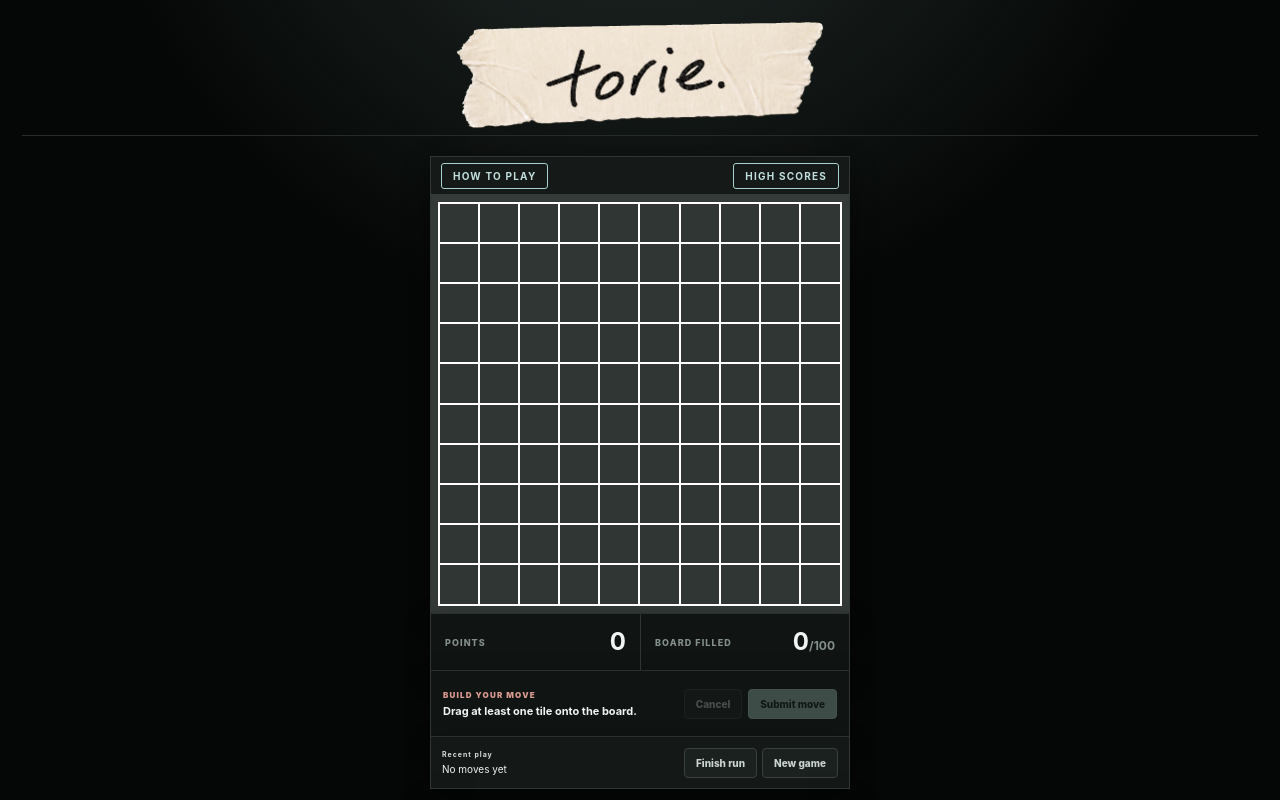
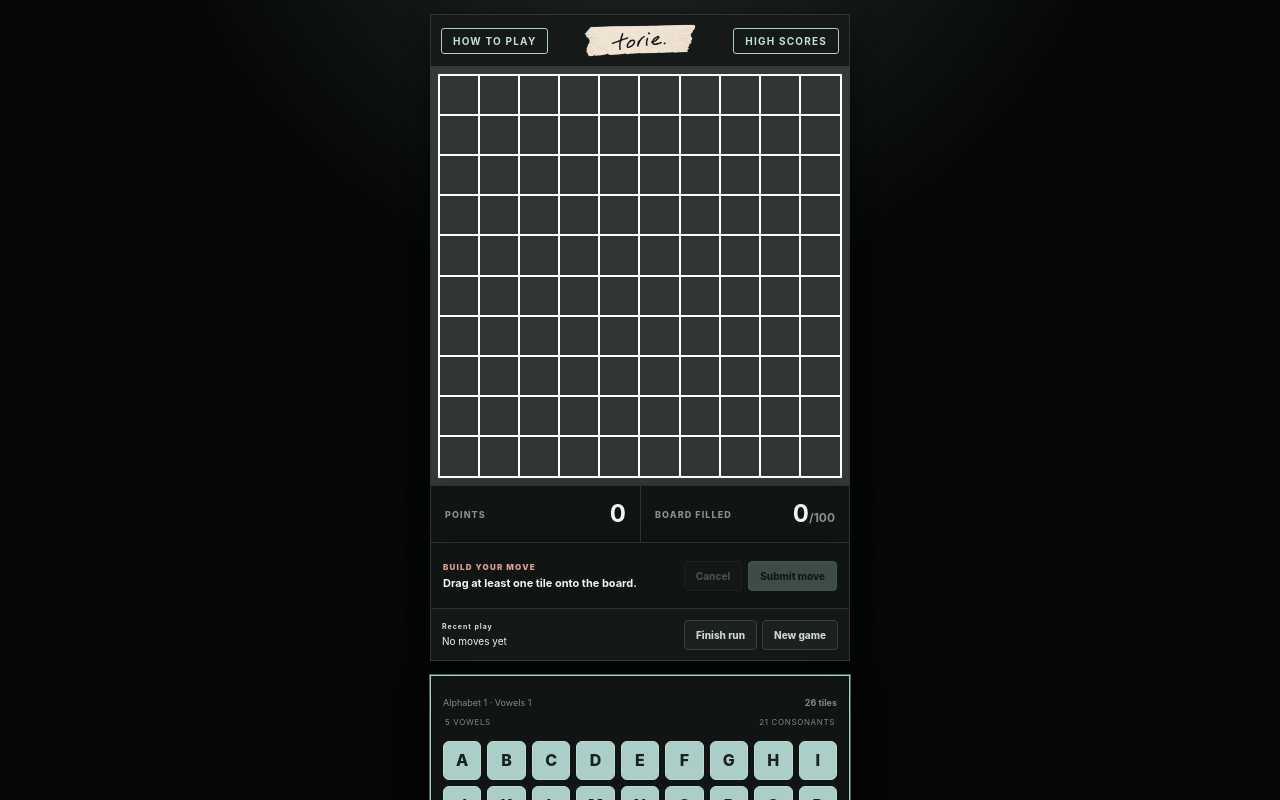
Before and after one commit to mockingbirdstud/torie-solo, a React (Vite) app: page / in a window 1280 px wide. Shown: the top 800 px of the page. Built offline with nearby package versions, Linux system fonts and the light colour scheme.

Commit message:
Compact header and tile rack

```diff
--- a/src/App.tsx
+++ b/src/App.tsx
@@ -78,7 +78,6 @@ export default function App(){
   const p=game.players[0],active=game.status==='playing'
   const placed=new Set(tentative.map(x=>x.letter))
   return <aside data-rack="0" className={`rack player-0 ${active?'active':''}`}>
-   <div className="rack-head"><p>{p.name}</p><strong>{p.score}</strong><span>POINTS</span></div>
    <div className="rack-meta"><span>Alphabet {p.cycle} · Vowels {p.vowelCycle}</span><b>{p.available.length} tiles</b></div>
    <div className="pool-status"><span>{VOWELS.filter(v=>p.available.includes(v)).length} vowels</span><span>{p.available.filter(v=>!VOWELS.includes(v)).length} consonants</span></div>
    <div className="tile-rack">{ALPHABET.map(letter=>{const available=p.available.includes(letter),onBoard=active&&placed.has(letter);return <div className="tile-slot" key={letter}>{available&&!onBoard?<button className="letter-tile stone-0" disabled={!active} onPointerDown={e=>{if(active){e.preventDefault();startDrag(letter,e.clientX,e.clientY)}}}><span>{letter}</span></button>:<span className="empty-tile">{letter}</span>}</div>})}</div>
@@ -87,12 +86,15 @@ export default function App(){
  }
 
  return <div className={`app ${dragging?'is-dragging':''}`} onPointerMove={movePointer} onPointerUp={endPointer} onPointerCancel={()=>setDragging(null)}>
-  <header><div className="brand"><img src={`${import.meta.env.BASE_URL}torie-title.png`} alt="Torie"/></div></header>
   <main className="table">
    <Rack/>
    <section className="play-area">
     <div className="board-card">
-     <div className="board-toolbar"><button className="how-button" onClick={()=>setShowHow(true)}>How to play</button><button className="how-button" onClick={()=>{setEnteringScore(false);setShowScores(true)}}>High scores</button></div>
+     <div className="board-toolbar">
+      <button className="how-button" onClick={()=>setShowHow(true)}>How to play</button>
+      <div className="toolbar-brand"><img src={`${import.meta.env.BASE_URL}torie-title.png`} alt="Torie"/></div>
+      <button className="how-button" onClick={()=>{setEnteringScore(false);setShowScores(true)}}>High scores</button>
+     </div>
      <div className="board-wrap"><div className="board">{Array.from({length:BOARD_SIZE},(_,r)=><div key={r} style={{display:'contents'}}>{Array.from({length:BOARD_SIZE},(_,c)=>{const cell=game.board[r][c],pending=tentative.find(x=>x.row===r&&x.col===c);return <div key={`${r},${c}`} data-cell data-row={r} data-col={c} aria-label={`Row ${r+1}, column ${c+1}`} className={`cell ${CENTERS.has(`${r},${c}`)?'center':''} ${cell?`filled owner-${cell.owner}`:''} ${cell?.moveId===lastId?'last':''} ${pending?'tentative':''}`}>{pending?<button className={`letter-tile board-tile stone-${game.active}`} onPointerDown={e=>{e.preventDefault();startDrag(pending.letter,e.clientX,e.clientY,r,c)}}><span>{pending.letter}</span></button>:cell?<div className={`letter-tile placed-tile stone-${cell.owner}`}><span>{cell.letter}</span></div>:null}</div>})}</div>)}</div></div>
     </div>
     <section className="progress-strip" aria-label="Game progress">
--- a/src/theme.css
+++ b/src/theme.css
@@ -137,9 +137,34 @@ h1 {
 }
 
 .board-toolbar {
-  justify-content: space-between;
+  display: grid;
+  grid-template-columns: 1fr auto 1fr;
+  gap: 8px;
+  height: 52px;
+  align-items: center;
   background: #151a18;
   border-bottom-color: #343b38;
+}
+
+.board-toolbar .how-button:first-child {
+  justify-self: start;
+}
+
+.board-toolbar .how-button:last-child {
+  justify-self: end;
+}
+
+.toolbar-brand {
+  display: grid;
+  place-items: center;
+}
+
+.toolbar-brand img {
+  display: block;
+  width: 112px;
+  max-width: 28vw;
+  max-height: 42px;
+  object-fit: contain;
 }
 
 .how-button {
@@ -810,7 +835,12 @@ body {
   }
 
   .board-toolbar {
-    height: 36px;
+    height: 48px;
+  }
+
+  .toolbar-brand img {
+    width: 96px;
+    max-height: 38px;
   }
 
   .move-bar {
```
